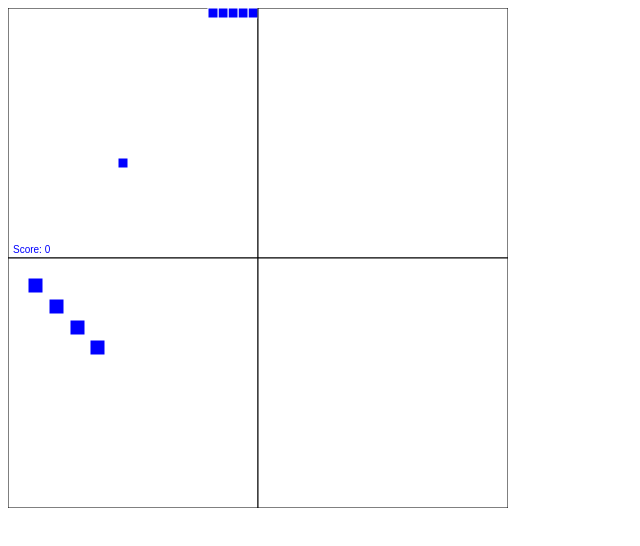
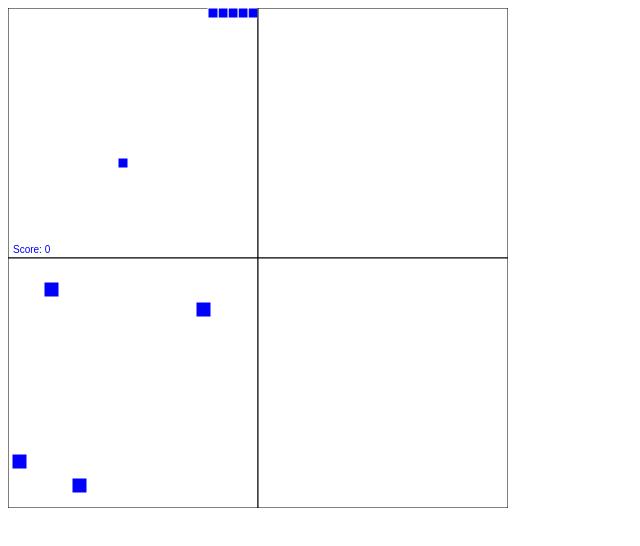
Before and after one commit to kmartin003/webware_finalproject, a plain HTML site: page index.html in a window 1280 px wide. Shown: the whole page, without its empty margins (0-640 px from the left). Drawn offline with nearby package versions, Linux system fonts and the light colour scheme.

Commit message:
Randomly Spawining Asteriods
Made asteroids spawn in "random" postions with "random" velocities.
TO DO:
- make player
- collisions
- array of asteroids is huge

```diff
--- a/index.html
+++ b/index.html
@@ -14,15 +14,22 @@
           this.velY = velY;
           this.size = size;
     };
-    Asteroid.prototype.updateCoord = function(){
+    Asteroid.prototype.updateCoord = function(xmax, xmin, ymax, ymin){
       this.x = this.x + this.velX;
       this.y = this.y + this.velY;
+      if(this.x > xmax || this.x < xmin ||
+         this.y > ymax || this.y < ymin){
+           return false;
+      }
+      return true;
     }
     Asteroid.prototype.returnCoord = function(){
       return [this.x,this.y];
     }
 
     var asteroids = [];
+
+    var frames = 0;
 
       $(document).ready(function(){
       	//Canvas stuff
@@ -60,6 +67,7 @@
       	//Lets paint the snake now
       	function paint()
       	{
+          frames++;
       		snakePaint();
           rhythmPaint();
           asteroidPaint();
@@ -176,25 +184,62 @@
       		ctx.strokeRect(w/2, 0, w/2, h/2);
         }
 
+        var asteroidX_min = 0;
+        var asteroidX_max = w/2;
+        var asteroidY_min = h/2;
+        var asteroidY_max = h;
+
         function asteroidInit(){
-          var ast = new Asteroid(0,h/2,1,1,15);
-          asteroids.push(ast);
+
+        }
+
+        function makeNewAsteroid(){
+          var spawnLocation = Math.floor(Math.random() * 3); // random number 0 - 3
+          var random_x;
+          var random_y;
+          var new_asteroid;
+          switch(spawnLocation){
+            case 0: // top
+              random_x = Math.floor(Math.random() * asteroidX_max);
+              new_asteroid = new Asteroid(random_x, asteroidY_min,1,1,15);
+              asteroids.push(new_asteroid);
+              break;
+            case 1: // left
+              random_y = Math.floor((Math.random() * asteroidY_max) + asteroidY_min);
+              new_asteroid = new Asteroid(asteroidX_min, random_y,1,-1,15);
+              asteroids.push(new_asteroid);
+              break;
+            case 2: // bottom
+              random_x = Math.floor(Math.random() * asteroidX_max);
+              new_asteroid = new Asteroid(random_x, asteroidY_max,-1,-1,15);
+              asteroids.push(new_asteroid);
+              break;
+            case 3: // right
+              random_y = Math.floor((Math.random() * asteroidY_max) + asteroidY_min);
+              new_asteroid = new Asteroid(asteroidX_max, random_y,-1,-1,15);
+              asteroids.push(new_asteroid);
+              break;
+            }
+
         }
 
         function asteroidPaint(){
-          //To avoid the snake trail we need to paint the BG on every frame
-      		//Lets paint the canvas now
+          // Paint bg evertime to cover trail
       		ctx.fillStyle = "white";
       		ctx.fillRect(0, h/2, w/2, h/2);
       		ctx.strokeStyle = "black";
       		ctx.strokeRect(0, h/2, w/2, h/2);
 
+          if(frames % 20 == 0){
+            makeNewAsteroid();
+          }
           asteroids.forEach(function(a){
-            ctx.fillStyle = "blue";
-        		ctx.fillRect(a.x, a.y, a.size, a.size);
-        		ctx.strokeStyle = "white";
-        		ctx.strokeRect(a.x, a.y, a.size, a.size);
-            a.updateCoord();
+            if(a.updateCoord(asteroidX_max, asteroidX_min, asteroidY_max, asteroidY_min)){
+              ctx.fillStyle = "blue";
+          		ctx.fillRect(a.x, a.y, a.size, a.size);
+          		ctx.strokeStyle = "white";
+          		ctx.strokeRect(a.x, a.y, a.size, a.size);
+            }
           });
         }
 
```
